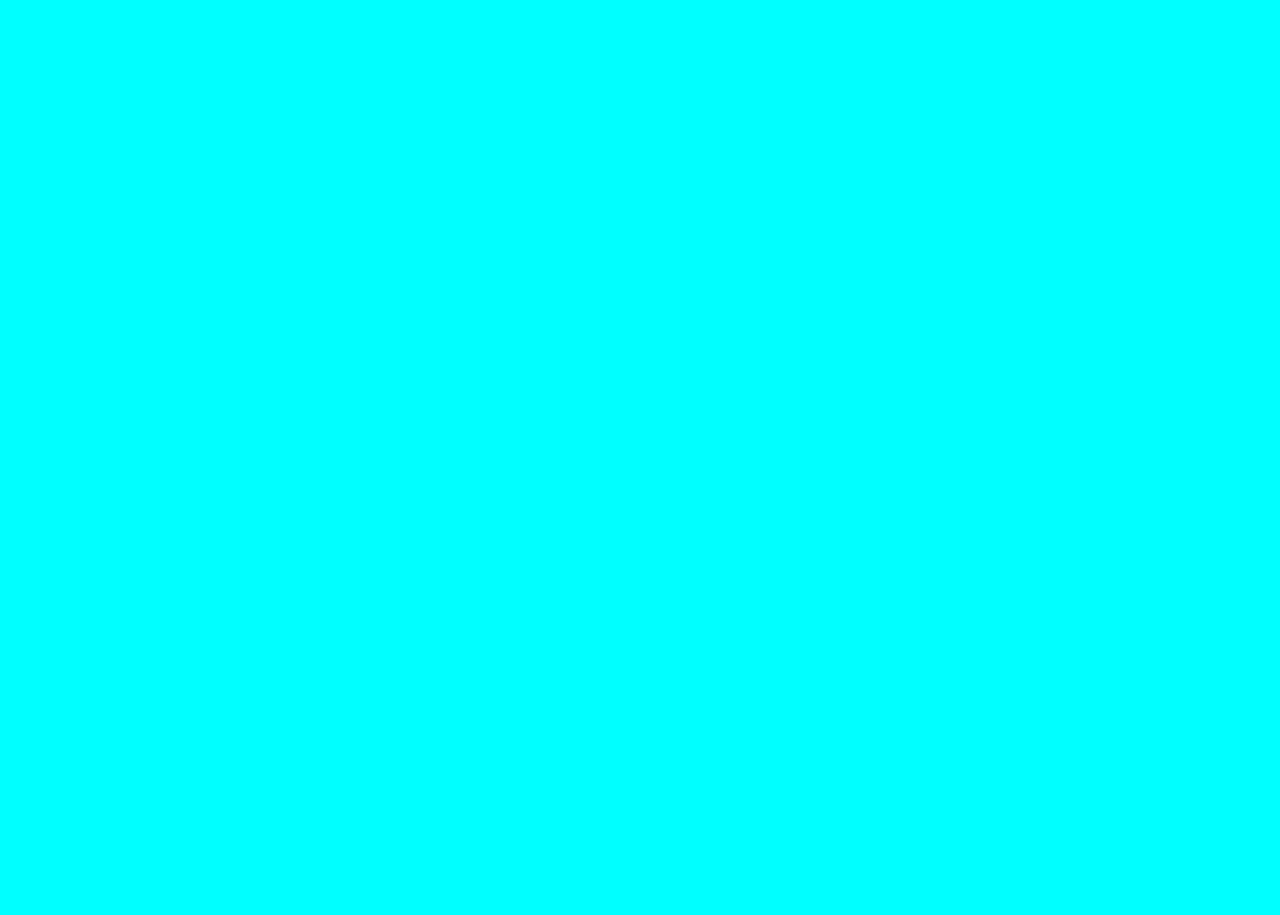
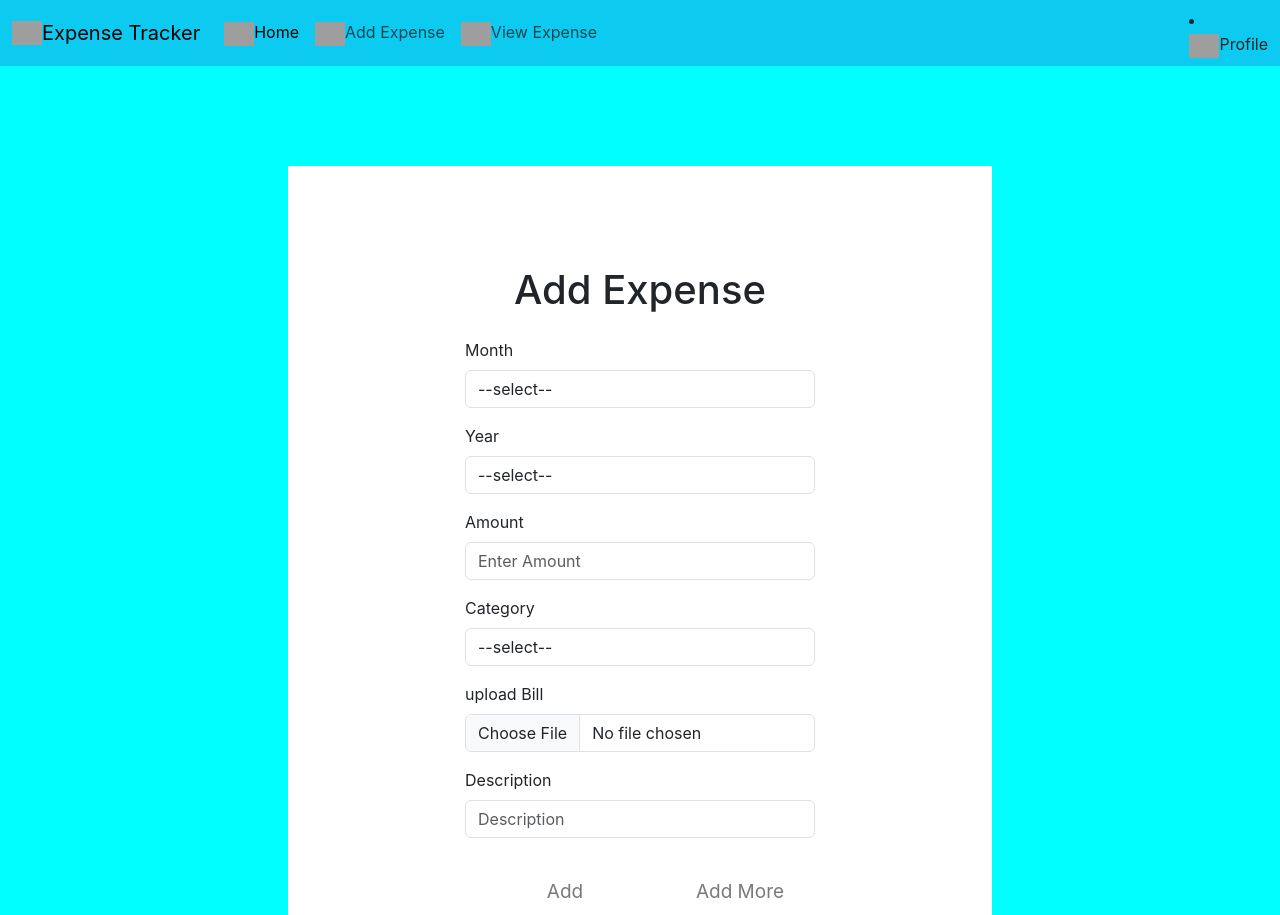
Before and after one commit to Alfiya6282823310/family-expense-frondend, a React (Create React App) app: page /add in a window 1280 px wide. Before the commit this address had no page. Before the commit the page ends 800 px from the top, so only its background shows below. Built offline with nearby package versions, Linux system fonts and the light colour scheme; grey boxes are pictures that could not be loaded.

Commit message:
Add page working

```diff
--- a/src/App.js
+++ b/src/App.js
@@ -4,6 +4,7 @@ import SignIn from './Components/SignIn';
 import { BrowserRouter, Route, Routes } from 'react-router-dom';
 import Signup from './Components/Signup';
 import Search from './Components/Search';
+import Add from './Components/Add';
 
 
 function App() {
@@ -15,6 +16,7 @@ function App() {
       <Route path='/' element={<SignIn/>}/>
      <Route path='/signup' element={<Signup/>}/>
      <Route path='/search' element={<Search/>}/>
+     <Route path='/add' element={<Add/>}/>
 
 
     </Routes>
--- a/src/components/Add.jsx
+++ b/src/components/Add.jsx
@@ -1,8 +1,10 @@
 import React from 'react'
+import Navbar from './Navbar'
 
 const Add = () => {
   return (
     <div>
+        <Navbar/>
         <div className="container">
             <div className="row">
                 <div className="col col-12 col-sm-12 col-md-12 col-lg-12 col-xl-12 col-xxl-12">
--- a/src/components/Navbar.jsx
+++ b/src/components/Navbar.jsx
@@ -23,7 +23,7 @@ const Navbar = () => {
             Home</Link>
         </li>
         <li class="nav-item">
-          <Link class="nav-link" to="#"><img src="https://tse2.mm.bing.net/th?id=OIP.UEvGLS_dvg5bZJTwSyZrZgAAAA&pid=Api&P=0&h=220" alt="Logo" width="30" height="24" class="d-inline-block align-text-top"/>Add Expense</Link>
+          <Link class="nav-link" to="/add"><img src="https://tse2.mm.bing.net/th?id=OIP.UEvGLS_dvg5bZJTwSyZrZgAAAA&pid=Api&P=0&h=220" alt="Logo" width="30" height="24" class="d-inline-block align-text-top"/>Add Expense</Link>
         </li>
         <li class="nav-item dropdown">
           <Link class="nav-link dropdown" to="#" role="button" data-bs-toggle="dropdown" aria-expanded="false">
```
